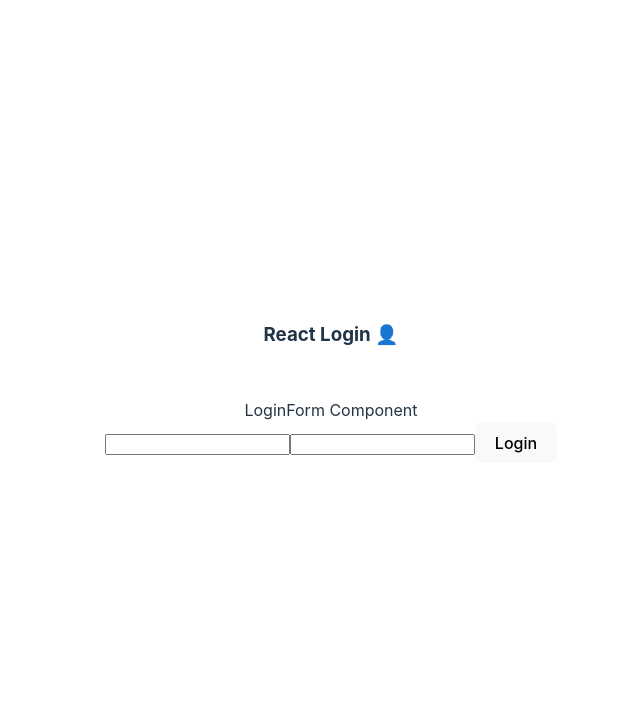
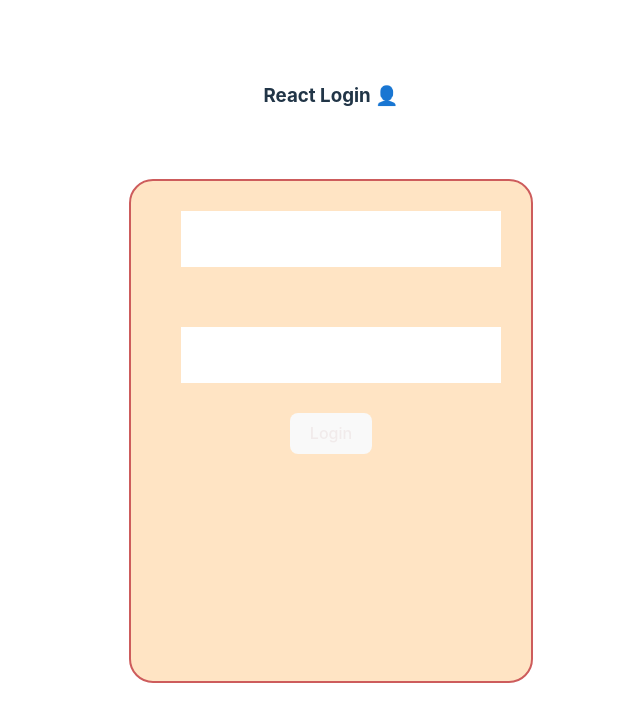
Before and after one commit to sasasamaes/b17-intro-frontend, a React (Vite) app in the folder react-function/react-login/: page / in a window 1280 px wide. Shown: the top 722 px of the page, without its empty margins (309-949 px from the left). Built offline with nearby package versions, Linux system fonts and the light colour scheme.

Commit message:
Added conditional rendering for showing loginComponent

```diff
--- a/react-function/react-login/src/App.jsx
+++ b/react-function/react-login/src/App.jsx
@@ -1,18 +1,21 @@
-import { useState } from 'react'
-import './App.css'
-import LoginForm from './components/LoginForm'
+import { useState } from "react";
+import "./App.css";
+import LoginForm from "./components/LoginForm";
 
 function App() {
-
+  const [isUserLogged, setisUserLogged] = useState(false);
   return (
     <div className="App">
       <h3>React Login 👤</h3>
       <div className="card">
-        <LoginForm />
+        {!isUserLogged ? (
+          <LoginForm userLogged={(value) => setisUserLogged(value)} />
+        ) : (
+          <h2>Componente login exitoso</h2>
+        )}
       </div>
-
     </div>
-  )
+  );
 }
 
-export default App
+export default App;
--- /dev/null
+++ b/react-function/react-login/src/components/LoginForm.css
@@ -0,0 +1,29 @@
+.form {
+  width: 400px;
+  height: 500px;
+  margin: 20px auto;
+  background-color: bisque;
+  border: 2px solid indianred;
+  border-radius: 1.5em;
+}
+
+input {
+  letter-spacing: 2px;
+  width: 70%;
+  padding: 10px 20px;
+  font-size: 24px;
+  font-weight: 800;
+  font-family: Impact, Haettenschweiler, "Arial Narrow Bold", sans-serif;
+  border: none;
+  margin: 30px 0 30px 20px;
+}
+
+button {
+  cursor: pointer;
+  border-radius: 4em;
+  border: 0;
+  padding: 10px 40px;
+  color: rgb(241, 235, 235);
+  font-size: 20px;
+  background-color: rgb(213, 210, 62);
+}
--- a/react-function/react-login/src/components/LoginForm.jsx
+++ b/react-function/react-login/src/components/LoginForm.jsx
@@ -1,10 +1,11 @@
 import React, { useState } from "react";
+import "./LoginForm.css";
 
-const LoginForm = () => {
-  const [credentials, setCredentials] = useState({});
+const LoginForm = ({ userLogged }) => {
+  const [credentials, setCredentials] = useState({}); // usuario: "", password: ""  1ER FORMA PARA WUITAR WARNING
   const credentialsHarcoded = { user: "usuarioG17", password: "password" };
   /**
-   * Si las credenciales son correctas, login exitoso
+
    * Harcodear 👀 credenciales con
    *    user: usuarioG17
    *    password: password
@@ -16,30 +17,27 @@ const LoginForm = () => {
   const submitForm = () => {
     const { user, password } = credentialsHarcoded;
     if (credentials.user === user && credentials.password === password) {
-      console.log("credentials EXITOSAS ✅");
+      userLogged(true);
     }
   };
 
   return (
-    <div>
-      LoginForm Component
-      <div>
+    <div className="form">
       <input
         type="text"
         name="user"
-          value={credentials.user}
+        value={credentials.user || ""}
         onChange={handleFormValue}
       />
       <input
         type="password"
         name="password"
-          value={credentials.password}
+        value={credentials.password || ""}
         onChange={handleFormValue}
       />
 
       <button onClick={() => submitForm()}>Login</button>
     </div>
-    </div>
   );
 };
 
```
Lines whose indentation alone changed are shown as unchanged.
